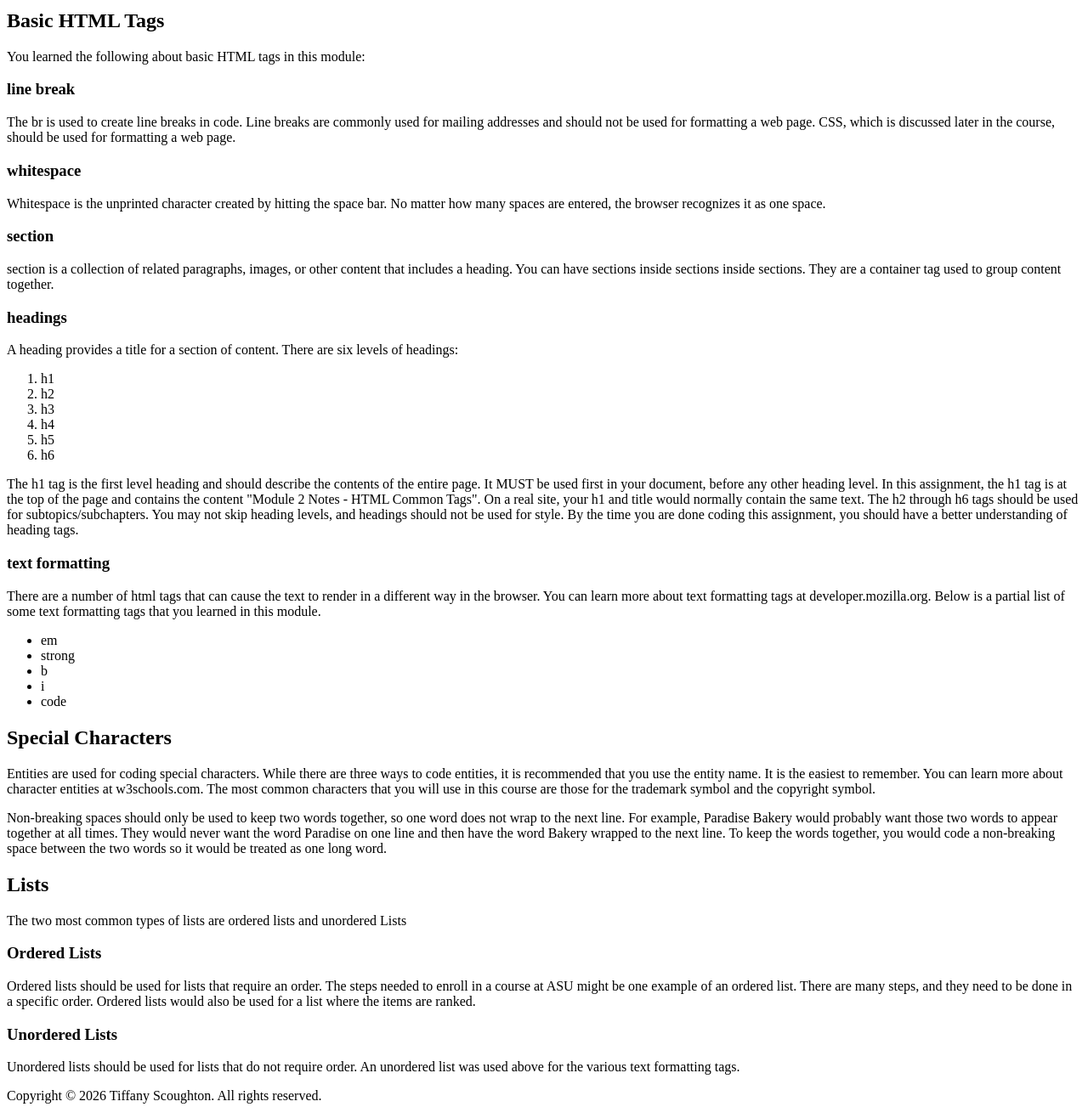
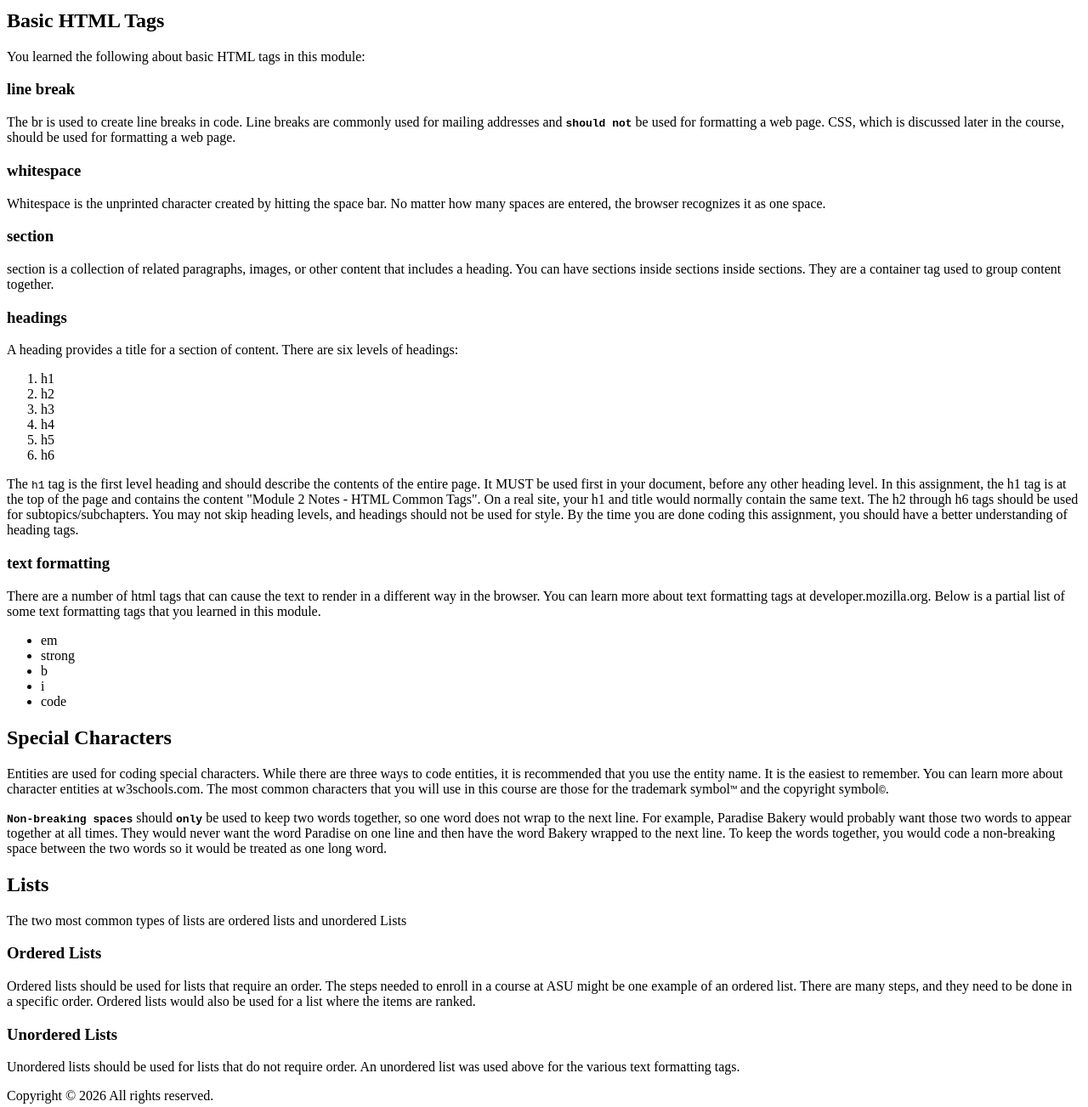
Before and after one commit to Andowen007/Assignment-2, a plain HTML site: page index.html in a window 1280 px wide. Shown: the part 200-1503 px from the top of the page at 85% size. Drawn offline with Linux system fonts and the light colour scheme.

Commit message:
Adding symbols

```diff
--- a/index.html
+++ b/index.html
@@ -27,7 +27,7 @@
             <p>You learned the following about basic HTML tags in this module:</p>
 
             <h3>line break</h3>
-            <p>The br is used to create line breaks in code. Line breaks are commonly used for mailing addresses and should not be used for formatting a web page. CSS, which is discussed later in the course, should be used for formatting a web page.</p>
+            <p>The br is used to create line breaks in code. Line breaks are commonly used for mailing addresses and <code><strong>should not</strong></code> be used for formatting a web page. CSS, which is discussed later in the course, should be used for formatting a web page.</p>
 
             <h3>whitespace</h3>
             <p></p>Whitespace is the unprinted character created by hitting the space bar. No matter how many spaces are entered, the browser recognizes it as one space.</p>
@@ -49,7 +49,7 @@
         </section>
 
         <section>
-                <p>The h1 tag is the first level heading and should describe the contents of the entire page. It MUST be used first in your document, before any other heading level. In this assignment, the h1 tag is at the top of the page and contains the content "Module 2 Notes - HTML Common Tags". On a real site, your h1 and title would normally contain the same text.
+                <p>The <code>h1</code> tag is the first level heading and should describe the contents of the entire page. It MUST be used first in your document, before any other heading level. In this assignment, the h1 tag is at the top of the page and contains the content "Module 2 Notes - HTML Common Tags". On a real site, your h1 and title would normally contain the same text.
         The h2 through h6 tags should be used for subtopics/subchapters. You may not skip heading levels, and headings should not be used for style. By the time you are done coding this assignment, you should have a better understanding of heading tags.</p>
         </section>
 
@@ -70,9 +70,9 @@
     </section>
 
         <section>
-            <p>Entities are used for coding special characters. While there are three ways to code entities, it is recommended that you use the entity name. It is the easiest to remember. You can learn more about character entities at w3schools.com. The most common characters that you will use in this course are those for the trademark symbol and the copyright symbol.</p>
+            <p>Entities are used for coding special characters. While there are three ways to code entities, it is recommended that you use the entity name. It is the easiest to remember. You can learn more about character entities at w3schools.com. The most common characters that you will use in this course are those for the trademark symbol<code>&trade;</code> and the copyright symbol<code>&copy;</code>.</p>
 
-            <p>Non-breaking spaces should only be used to keep two words together, so one word does not wrap to the next line. For example, Paradise Bakery would probably want those two words to appear together at all times. They would never want the word Paradise on one line and then have the word Bakery wrapped to the next line. To keep the words together, you would code a non-breaking space between the two words so it would be treated as one long word.</p>
+            <p><code><strong>Non-breaking spaces</strong></code> should <code><b>only</b></code> be used to keep two words together, so one word does not wrap to the next line. For example, Paradise Bakery would probably want those two words to appear together at all times. They would never want the word Paradise on one line and then have the word Bakery wrapped to the next line. To keep the words together, you would code a non-breaking space between the two words so it would be treated as one long word.</p>
         </section>
 
     <section>
@@ -94,7 +94,7 @@
     <footer>
 
         <section>
-            <p>Copyright &copy; 2026 Tiffany Scoughton. All rights reserved.</p>
+            <p>Copyright &copy; 2026 All rights reserved.</p>
         </section>
 
     </footer>
```
